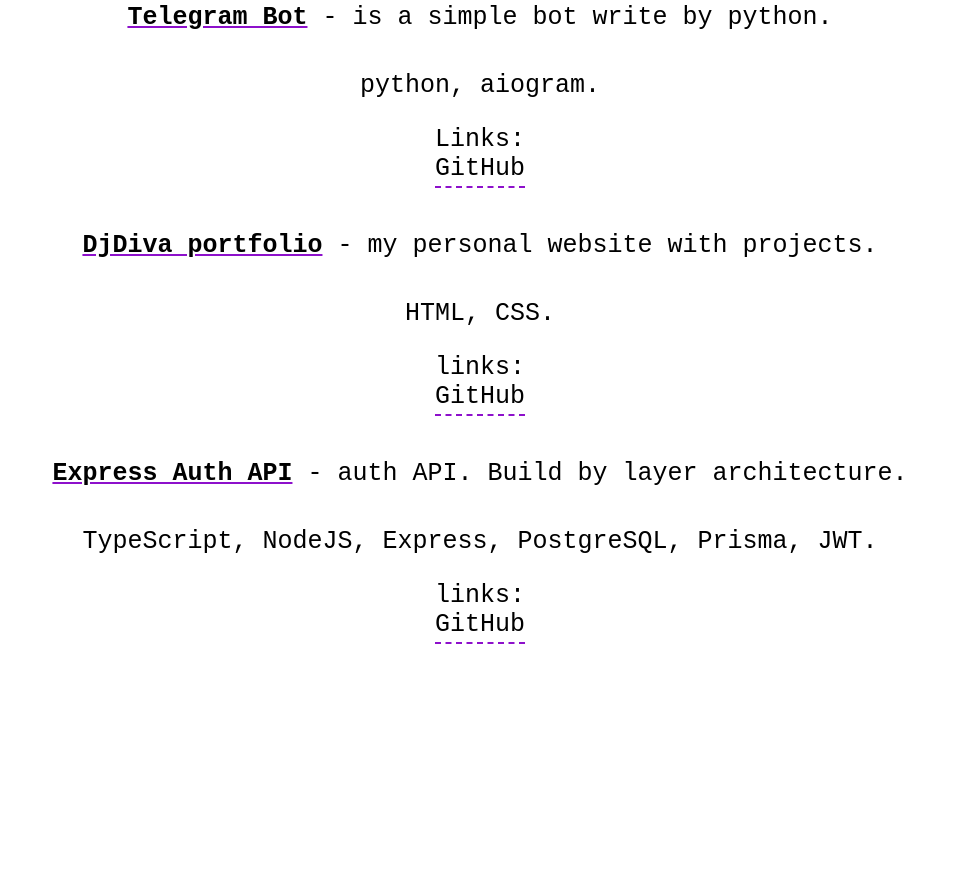
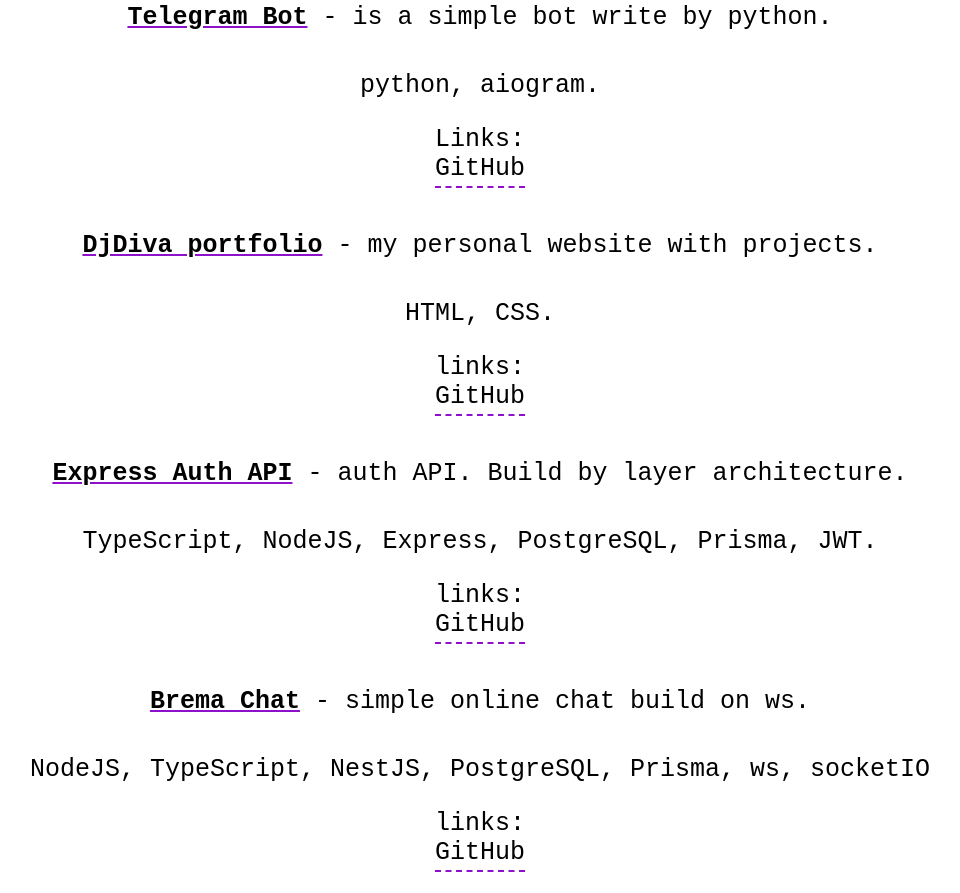
Before and after one commit to luvlqq/luvlqq.github.io, a plain HTML site: page index.html in a window 1280 px wide. Shown: the part 737-1630 px from the top of the page, without its empty margins (160-1120 px from the left). Before the commit the page ends 1402 px from the top, so only its background shows below. Drawn offline with Linux system fonts and the light colour scheme.

Commit message:
add chat

```diff
--- a/index.html
+++ b/index.html
@@ -89,5 +89,18 @@
             </a>
         </div>
     </div> <br>
+
+    <div class="project">
+        <b>Brema Chat</b> - simple online chat build on ws.<br><br>
+        <div class="technology">
+            <p>NodeJS, TypeScript, NestJS, PostgreSQL, Prisma, ws, socketIO</p>
+        </div>
+        links:<br>
+        <div class="links">
+            <a href="https://github.com/luvlqq/bremaChat" target="_blank">
+                GitHub
+            </a>
+        </div>
+    </div> <br>
 </body>
 </html>
```
